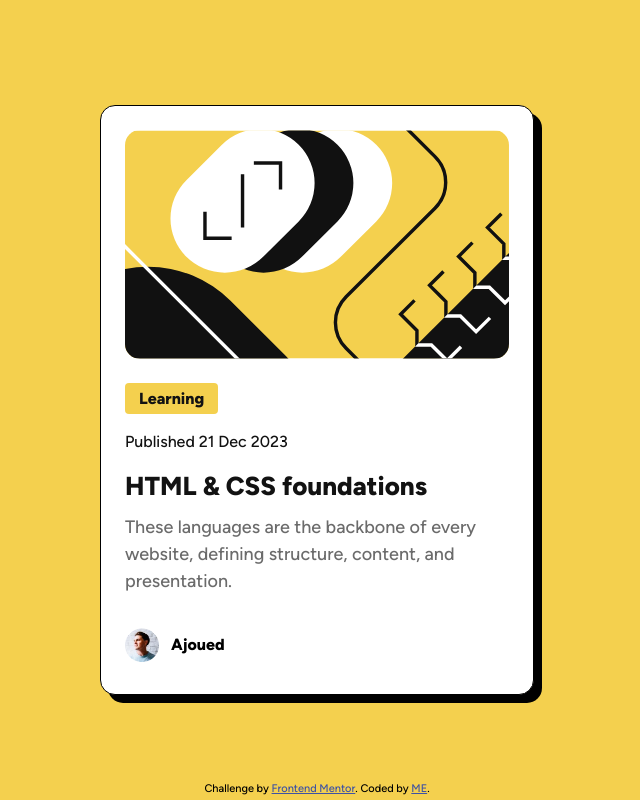
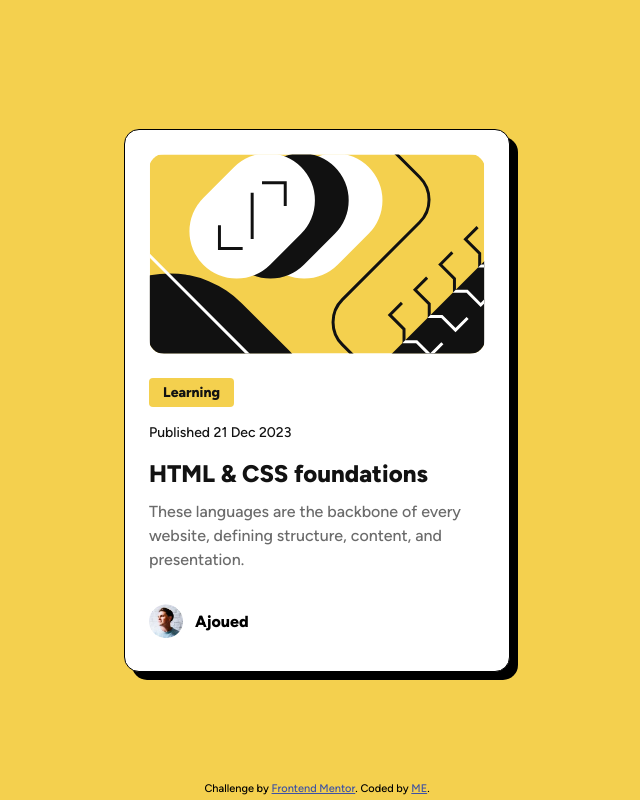
Before and after one commit to ajoued/blog-preview-card, a plain HTML site: page index.html in a window 1280 px wide. Shown: the whole page, without its empty margins (323-963 px from the left). Drawn offline with Linux system fonts and the light colour scheme.

Commit message:
fixed a small sizing issue

```diff
--- a/style.css
+++ b/style.css
@@ -33,7 +33,7 @@ body {
 .card {
     display: flex;
     flex-direction: column;
-    width: 384px;
+    width: 336px;
     height: fit-content;
     background-color: var(--White);
     padding: 24px;
@@ -41,9 +41,11 @@ body {
     border: 1px solid black;
     border-radius: 15px;
     box-shadow: 8px 8px 0px 0px black;
+    overflow: hidden;
 }
 
 .card img {
+    height: 200px;
     width: 100%;
     display: block;
     border-radius: 15px;
@@ -68,21 +70,21 @@ body {
 }
 
 .category p {
-    font-size: 16px;
+    font-size: 14px;
     font-weight: 800;
     margin: 2px;
     color: var(--Gray-950);
 }
 
 .pub-date {
-    font-size: 16px;
+    font-size: 14px;
     font-weight: 500;
     line-height: 0;
     color: var(--Gray-950);
 }
 
 .title {
-    font-size: 26px;
+    font-size: 24px;
     font-weight: 900;
     margin: 0;
     color: var(--Gray-950);
@@ -96,7 +98,7 @@ body {
 }
 
 .description {
-    font-size: 18px;
+    font-size: 16px;
     font-weight: 500;
     line-height: 1.5;
     color: var(--Gray-500);
@@ -111,6 +113,7 @@ body {
 
 .author img {
     width: 34px;
+    height: auto;
 }
 
 .authorname {
```
